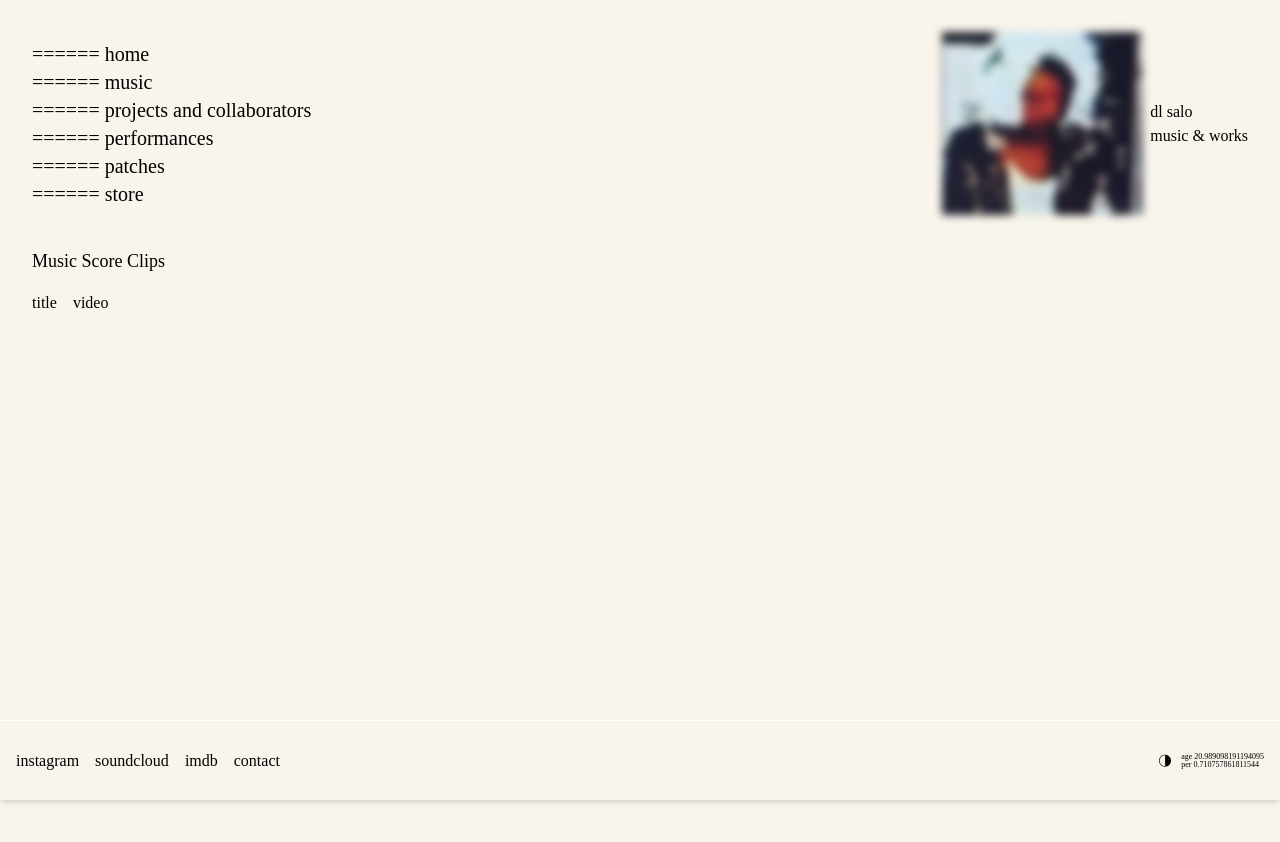
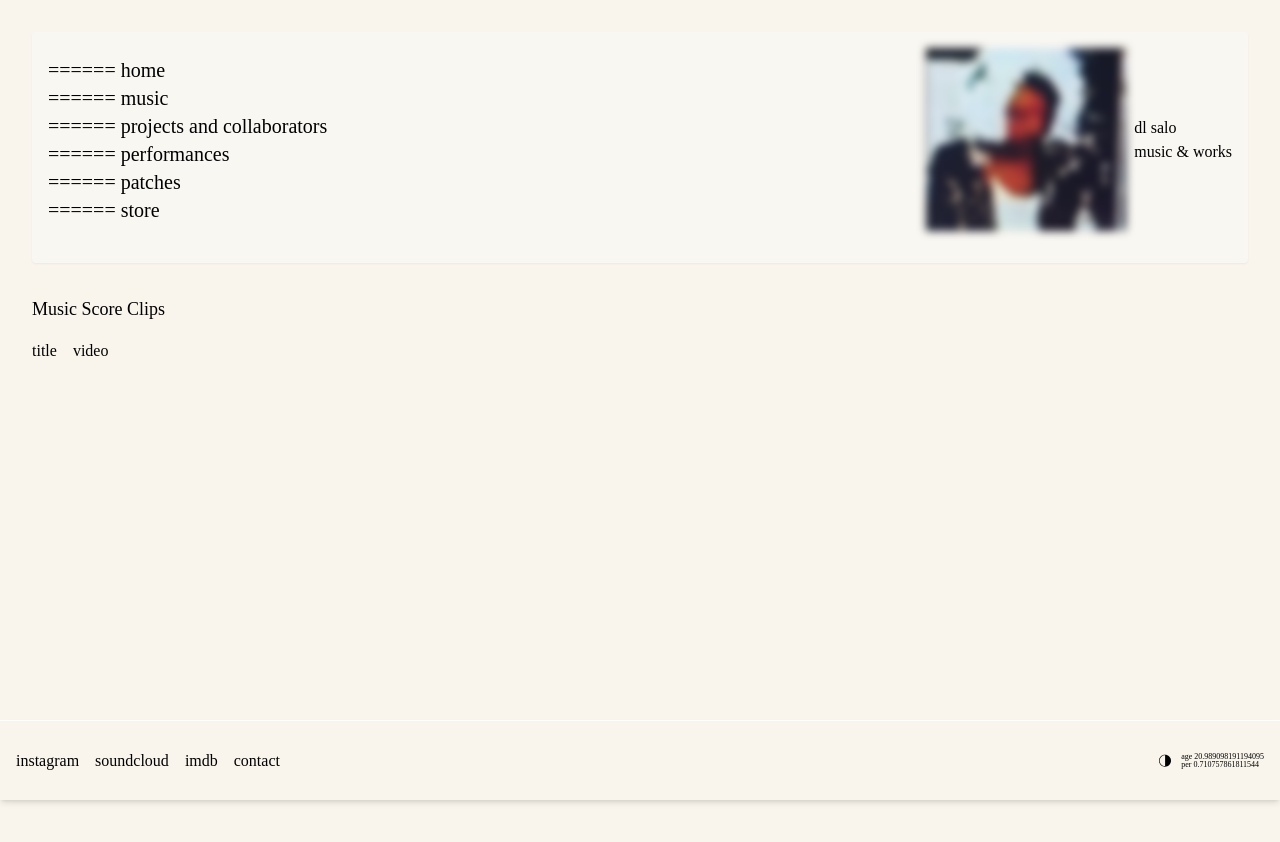
Before and after one commit to saintsalo/saintsalo-site, a Next.js app in the folder web/: page /scores in a window 1280 px wide. Shown: the top 842 px of the page. Built offline with nearby package versions, Linux system fonts and the light colour scheme; a web font is replaced by a local one.

Commit message:
added mobile menu

```diff
--- a/web/app/music/[musicSlug]/page.tsx
+++ b/web/app/music/[musicSlug]/page.tsx
@@ -21,12 +21,12 @@ export default async function Music({ params }: { params?: any }) {
 
   return (
     <div className="flex md:flex-row flex-col w-full gap-8">
-      <div>
+      <div className="md:min-w-[400px]">
         <MusicNav posts={posts} />
       </div>
-      <div className="flex flex-col gap-4 max-w-4xl items-center md:p-8 p-2 rounded bg-off-white shadow-lg">
+      <div className="flex grow flex-col gap-4 items-center md:p-8 p-2 rounded bg-off-white shadow-lg">
         <h1>{post.name}</h1>
-        {post?.content?.document && <DocumentRenderer document={post.content?.document} />}
+
         <div className="w-full flex flex-col items-center md:bg-black rounded-md md:p-8">
           {post.embed && (
             <div
@@ -35,6 +35,7 @@ export default async function Music({ params }: { params?: any }) {
             />
           )}
         </div>
+        {post?.content?.document && <DocumentRenderer document={post.content?.document} />}
         {post?.promo?.filename && (
           <Image
             src={setImage(post.promo.filename)}
--- a/web/components/Header.tsx
+++ b/web/components/Header.tsx
@@ -3,6 +3,8 @@ import Image from "next/image"
 import clsx from "clsx"
 import Link from "next/link"
 import { usePathname } from "next/navigation"
+import { Disclosure } from "@headlessui/react"
+import { HiXMark, HiOutlineBars3 } from "react-icons/hi2"
 
 interface NavItem {
   name: string | React.ReactNode
@@ -41,7 +43,86 @@ export const Header = () => {
   const pathname = usePathname()
 
   return (
-    <div className="mb-8 flex md:flex-row flex-col w-full transition-all duration-500">
+    <Disclosure as="nav">
+      {({ open }) => (
+        <>
+          <div className="mx-auto w-full md:bg-none md:bg-off-white md:rounded p-4 md:mb-8 md:shadow-sm">
+            <div className="relative flex min-h-[70px] items-center justify-between">
+              <div className="absolute inset-y-0 left-0 flex items-center md:hidden">
+                <Disclosure.Button className="items-center justify-center rounded-md p-2 border-none">
+                  <span className="sr-only">Open main menu</span>
+                  {open ? (
+                    <HiXMark className="block h-6 w-6" aria-hidden="true" />
+                  ) : (
+                    <HiOutlineBars3 className="block h-6 w-6" aria-hidden="true" />
+                  )}
+                </Disclosure.Button>
+              </div>
+              <div className="flex flex-1 items-center justify-center md:items-stretch md:justify-start">
+                <div className="mb-4 md:flex-row flex-col w-full transition-all duration-500 hidden md:flex">
+                  <ul className="grow self-center">
+                    {links &&
+                      links.map((link, index) => (
+                        <li key={index}>
+                          <Link
+                            className={clsx("md:text-xl text-lg", {
+                              "text-red-400 font-corrected": pathname === link.href,
+                              "font-sans": pathname !== link.href,
+                            })}
+                            href={link.href}
+                            target={link?.tab ? `_blank` : `_self`}
+                          >
+                            ====== {link.name}
+                          </Link>
+                        </li>
+                      ))}
+                  </ul>
+                  <div className="mr-2 mt-8 md:mt-0 self-center">
+                    <Image
+                      alt="dl salo music"
+                      src="/images/dl-salo-profile-image.png"
+                      width="200"
+                      height="200"
+                      className="md:m-auto md:float-left mb-2 blur-sm hover:blur-none transition-all duration-500"
+                    />
+                  </div>
+                  <div className="flex flex-col md:mt-0 self-center">
+                    <div className="flex md:flex-row flex-col items-center space-x-4">
+                      <div>dl salo</div>
+                    </div>
+                    <div>music & works</div>
+                  </div>
+                </div>
+              </div>
+            </div>
+          </div>
+
+          <Disclosure.Panel className="md:hidden bg-off-white p-4 mb-4">
+            <div className="my-8 flex-col w-full transition-all duration-500 flex">
+              {links.map((link, index) => (
+                <Disclosure.Button
+                  key={index}
+                  as="a"
+                  href={link.href}
+                  className={clsx("md:text-xl text-lg", {
+                    "text-red-400 font-corrected": pathname === link.href,
+                    "font-sans": pathname !== link.href,
+                  })}
+                  target={link?.tab ? `_blank` : `_self`}
+                >
+                  {link.name}
+                </Disclosure.Button>
+              ))}
+            </div>
+          </Disclosure.Panel>
+        </>
+      )}
+    </Disclosure>
+  )
+}
+
+{
+  /* <div className="mb-8 flex md:flex-row flex-col w-full transition-all duration-500">
       <ul className="grow self-center">
         {links &&
           links.map((link, index) => (
@@ -74,6 +155,5 @@ export const Header = () => {
         </div>
         <div>music & works</div>
       </div>
-    </div>
-  )
+    </div>' */
 }
```
